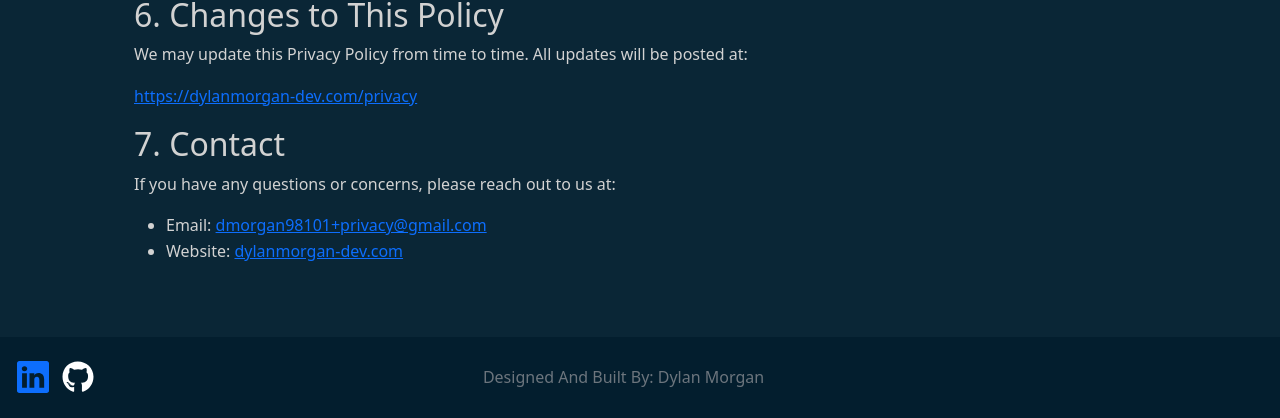
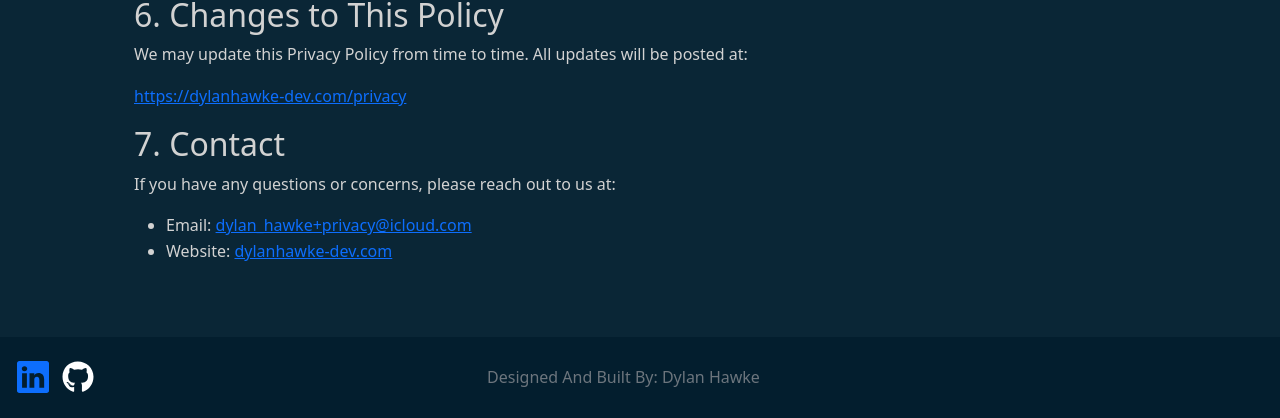
Before and after one commit to vaeleborne/Portfolio, a Next.js app in the folder portfolio/: page /privacy in a window 1280 px wide. Shown: the part 772-1190 px from the top of the page. Built offline with nearby package versions, Linux system fonts and the light colour scheme.

Commit message:
Updated Name

```diff
--- a/portfolio/src/app/about/page.tsx
+++ b/portfolio/src/app/about/page.tsx
@@ -2,9 +2,9 @@ import "../../../styles/app.css";
 import About from "../components/about/About";
 
 export const metadata = {
-  title: "About - Dylan Morgan",
+  title: "About - Dylan Hawke",
   description:
-    "Learn more about Dylan Morgan's background in programming and software engineering and his journey through game dev and full stack web.",
+    "Learn more about Dylan Hawkes's background in programming and software engineering and his journey through game dev and full stack web.",
 };
 
 export default function AboutPage() {
--- a/portfolio/src/app/components/Footer.tsx
+++ b/portfolio/src/app/components/Footer.tsx
@@ -46,7 +46,7 @@ const Foot: React.FC = () => {
               </a>
             </div>
             <div className="col-sm text-center pt-2 pt-md-1 ">
-              <p>Designed And Built By: Dylan Morgan</p>
+              <p>Designed And Built By: Dylan Hawke</p>
             </div>
           </div>
         </div>
--- a/portfolio/src/app/components/about/GrowingPassion.tsx
+++ b/portfolio/src/app/components/about/GrowingPassion.tsx
@@ -10,8 +10,8 @@ const GrowingPassion: React.FC = () => {
         <div className="col offset-lg-2 px-0">
           <h6 className="text-color-bright">Adding Fuel To My Passion</h6>
           <p>
-            That was the start of one of—if not my largest—passion in life:{" "}
-            <strong className="text-color-bright">Programming!</strong>
+            That was the start of one of, if not my largest, passion in life:{" "}
+            <strong className="text-color-bright">Programming! </strong>
             At that point I was making custom console-based applications to help
             with my homework. But I wanted to learn more, so I began exploring
             various graphics libraries.
--- a/portfolio/src/app/components/contact/Contact.tsx
+++ b/portfolio/src/app/components/contact/Contact.tsx
@@ -21,7 +21,7 @@ const Contact: React.FC = () => {
             className="btn btn-outline-info"
             target="_blank"
             rel="noopener noreferrer"
-            href="mailto:dmorgan98101+contactme@gmail.com?subject=Let’s%20work%20together!"
+            href="mailto:dylan_hawke+contactme@icloud.com?subject=Let’s%20work%20together!"
           >
             Reach Out!
           </a>
--- a/portfolio/src/app/components/home/Introduction.tsx
+++ b/portfolio/src/app/components/home/Introduction.tsx
@@ -11,7 +11,7 @@ const Introduction: React.FC = () => {
         <div className="col-md-8 offset-md-2">
           <h6 className="text-color-bright">Hello, my name is</h6>
           <h1>
-            <strong>Dylan Morgan</strong>
+            <strong>Dylan Hawke</strong>
           </h1>
           <h2 className="faded">
             I build various software applications, apps, games, and websites!
--- a/portfolio/src/app/components/pricing/PackageCard.tsx
+++ b/portfolio/src/app/components/pricing/PackageCard.tsx
@@ -19,7 +19,7 @@ const PackageCard: React.FC<PackageProps> = ({
   price,
   emailSubject,
 }) => {
-  const mailto = `mailto:dmorgan98101+app-dev@gmail.com?subject=${encodeURIComponent(
+  const mailto = `mailto:dylan_hawke+app-dev@icloud.com?subject=${encodeURIComponent(
     emailSubject
   )}`;
   const markdown = `- ${features.join("\n- ")}\n- **Price:** ${price}`;
--- a/portfolio/src/app/components/privacy/Privacy.tsx
+++ b/portfolio/src/app/components/privacy/Privacy.tsx
@@ -60,8 +60,8 @@ const Privacy: React.FC = () => {
           be posted at:
         </p>
         <p>
-          <a href="https://dylanmorgan-dev.com/privacy">
-            https://dylanmorgan-dev.com/privacy
+          <a href="https://dylanhawke-dev.com/privacy">
+            https://dylanhawke-dev.com/privacy
           </a>
         </p>
       </section>
@@ -72,8 +72,8 @@ const Privacy: React.FC = () => {
           If you have any questions or concerns, please reach out to us at:
         </p>
         <ul>
-          <li>Email: <a href="mailto:dmorgan98101+privacy@gmail.com">dmorgan98101+privacy@gmail.com</a></li>
-          <li>Website: <a href="https://dylanmorgan-dev.com">dylanmorgan-dev.com</a></li>
+          <li>Email: <a href="mailto:dylan_hawke+privacy@icloud.com">dylan_hawke+privacy@icloud.com</a></li>
+          <li>Website: <a href="https://dylanhawke-dev.com">dylanhawke-dev.com</a></li>
         </ul>
       </section>
     </main>
--- a/portfolio/src/app/contact/page.tsx
+++ b/portfolio/src/app/contact/page.tsx
@@ -2,7 +2,7 @@ import Contact from "../components/contact/Contact";
 
 // app/contact/page.tsx
 export const metadata = {
-  title: "Contact - Dylan Morgan",
+  title: "Contact - Dylan Hawke",
   description: "Reach out to discuss a project or ask a question!",
 };
 
--- a/portfolio/src/app/projects/page.tsx
+++ b/portfolio/src/app/projects/page.tsx
@@ -2,7 +2,7 @@ import "../../../styles/app.css";
 import Projects from "../components/projects/Projects";
 
 export const metadata = {
-  title: "Projects - Dylan Morgan",
+  title: "Projects - Dylan Hawke",
   description:
     "A showcase of Dylan’s personal, academic, and game development projects.",
 };
```
Also changed, not shown: 1 other file (tests, documents, lock files or other folders).
